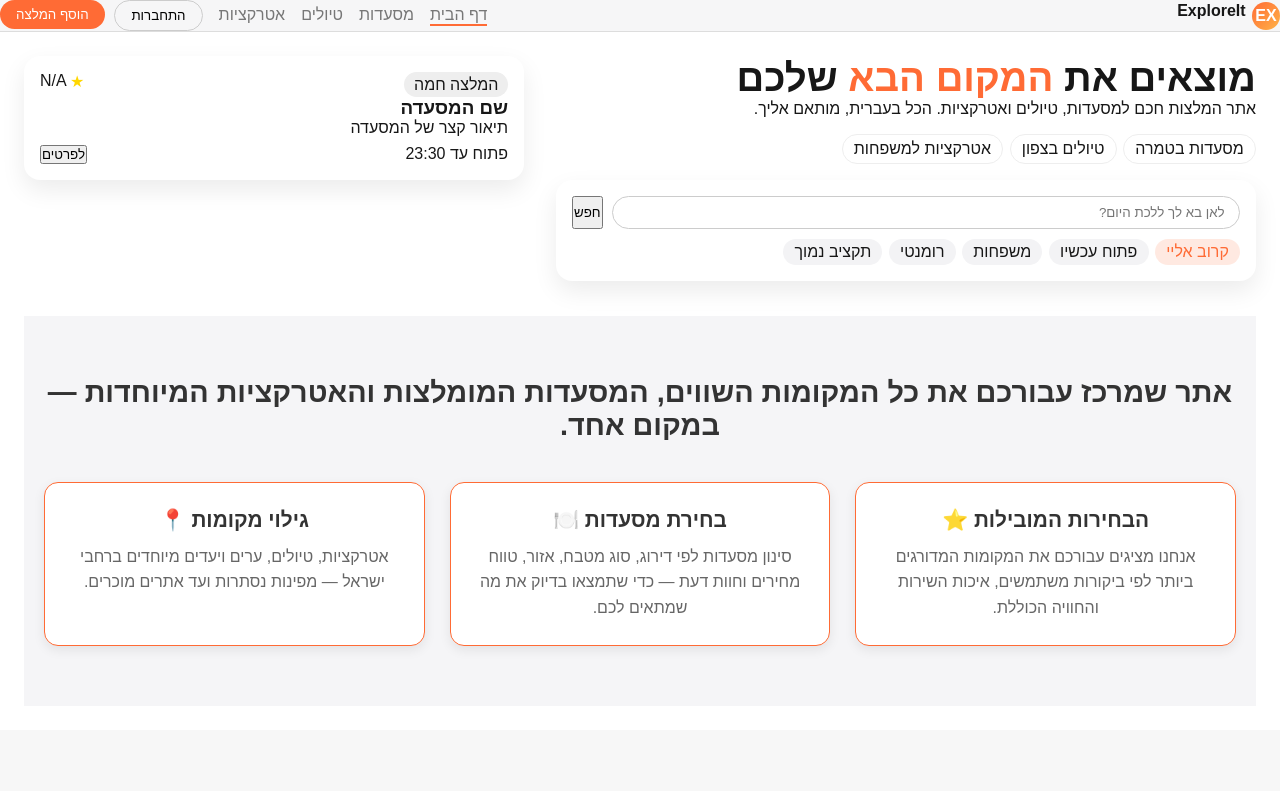
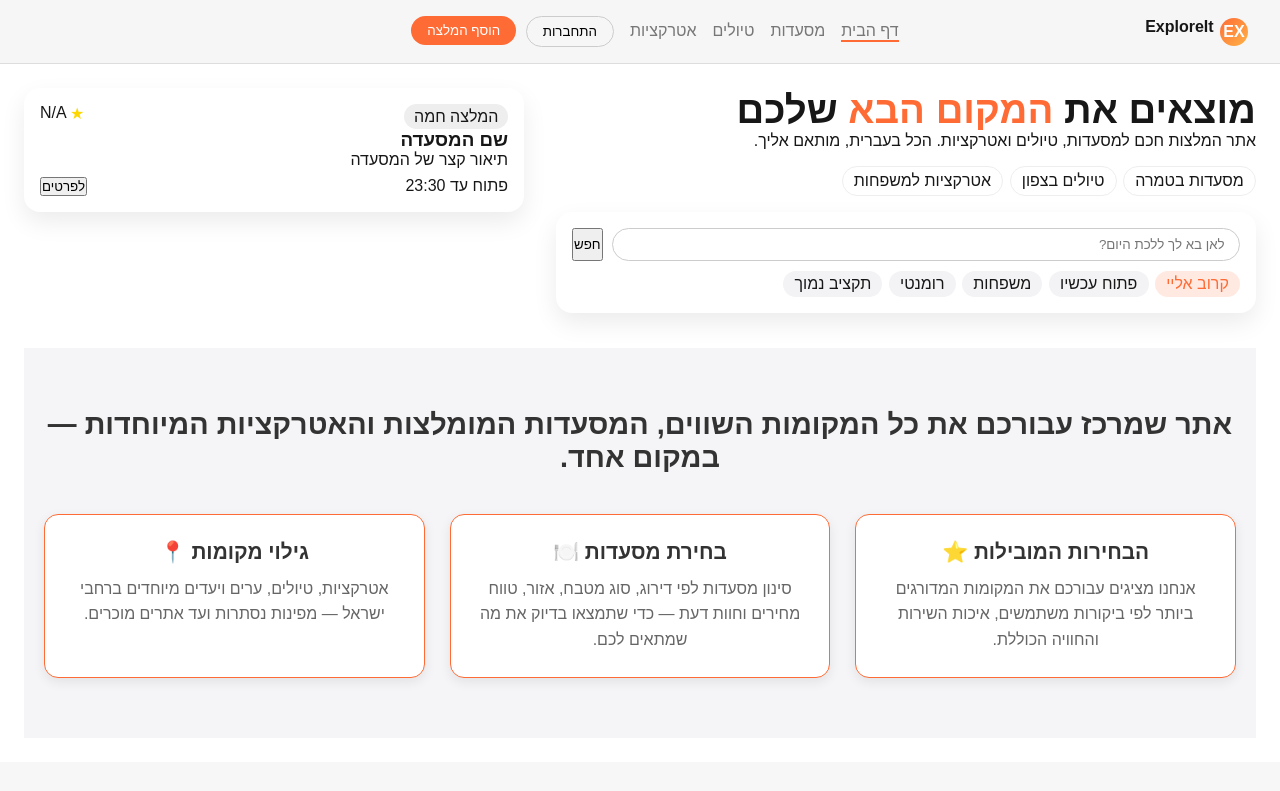
Before and after one commit to majddiab33-design/client, a Next.js app: page / in a window 1280 px wide. Shown: the top 791 px of the page. Built offline with nearby package versions, Linux system fonts and the light colour scheme; no server answers.

Commit message:
Update NavBar.module.css

```diff
--- a/src/app/components/NavBar.module.css
+++ b/src/app/components/NavBar.module.css
@@ -8,9 +8,10 @@
 }
 
 .nav {
-  display: flex;
-  justify-content: space-between;
+  display: grid;
+  grid-template-columns: 1fr auto 1fr;
   align-items: center;
+  padding: 1rem 2rem;
 }
 
 /* לוגו */
@@ -53,6 +54,7 @@
 
 /* כפתורים */
 .navCta {
+  margin-left: 30px;
   display: flex;
   gap: 0.6rem;
 }
```
